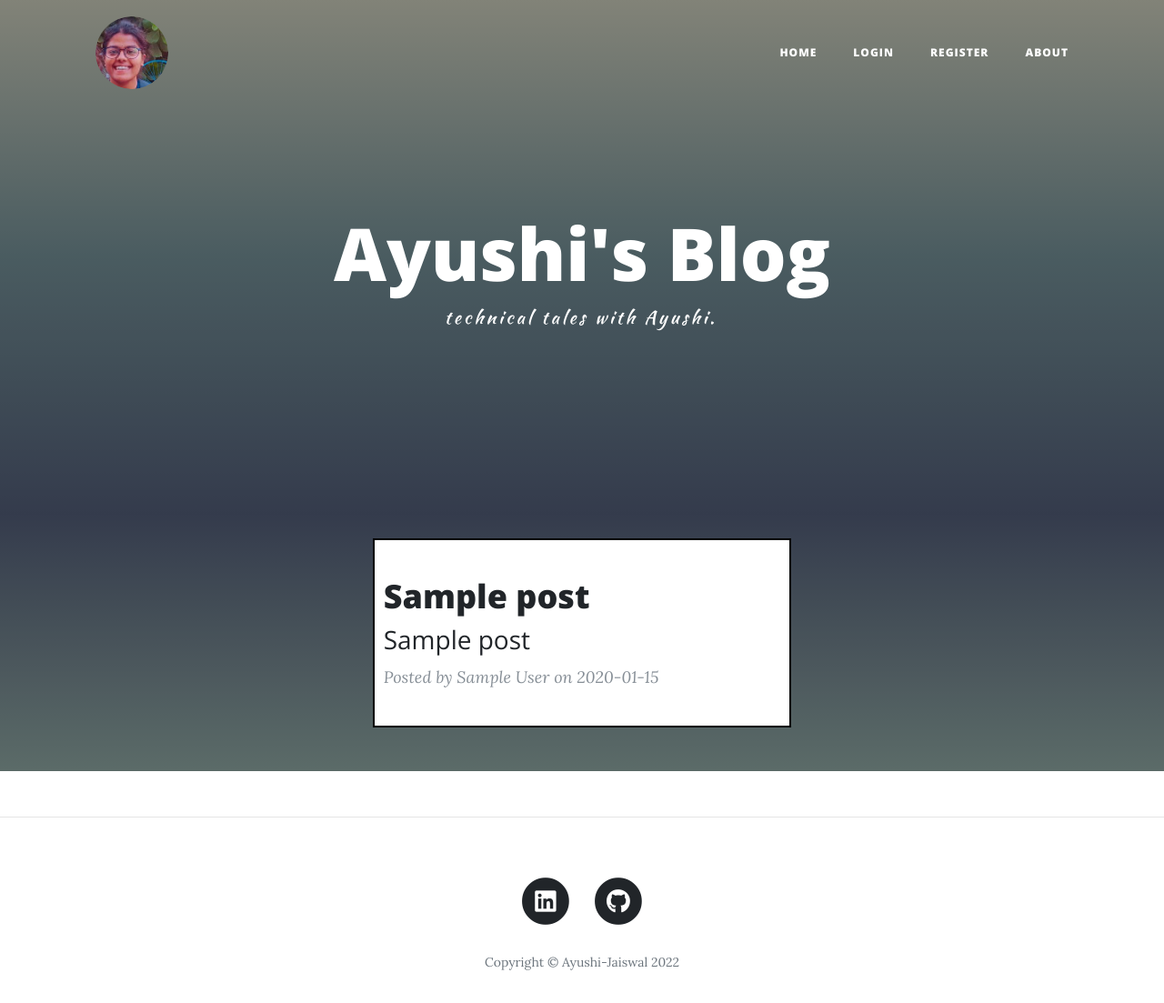
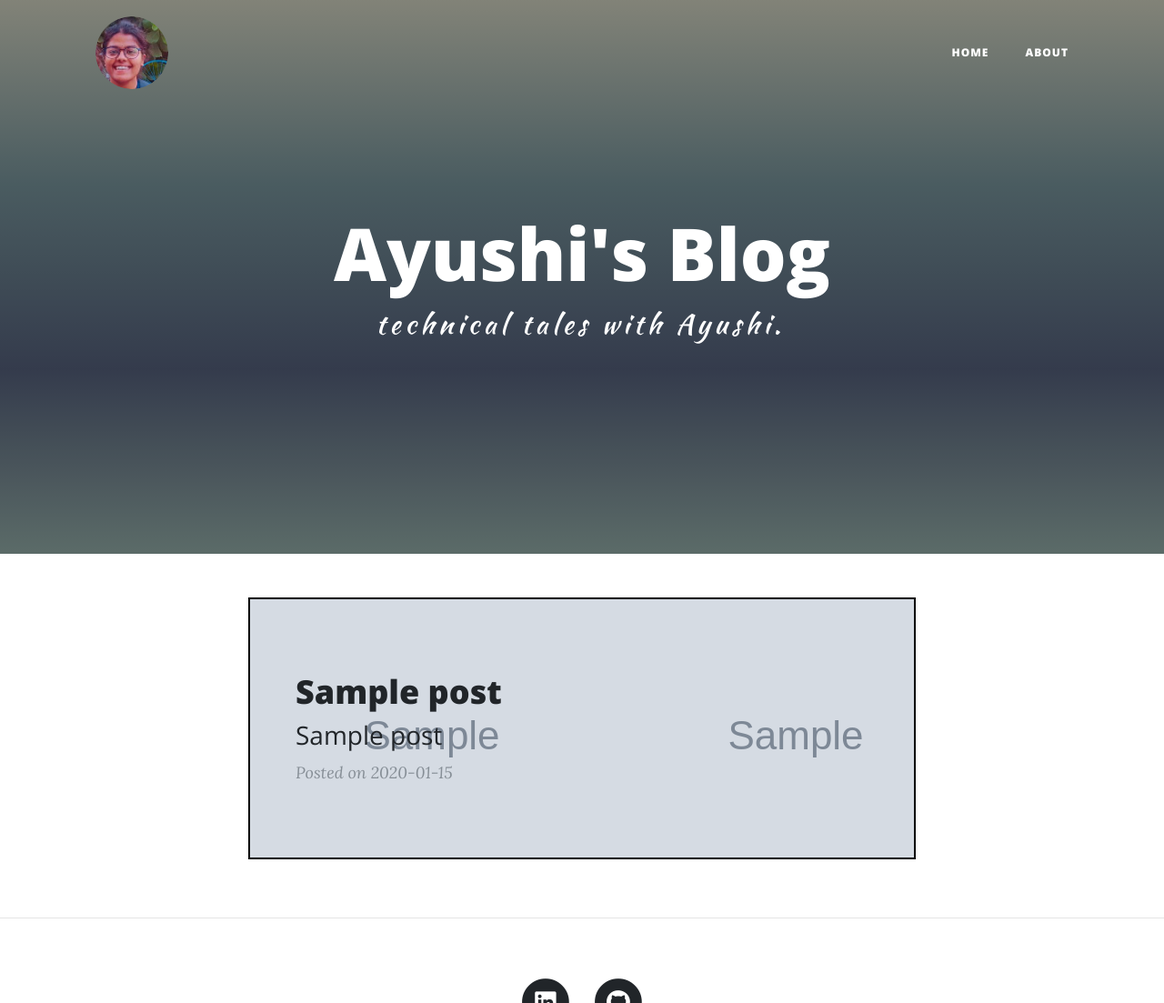
Before and after one commit to ayushi25jaiswal/ayushi-blog, a Flask app: page / in a window 1280 px wide. Shown: the top 1103 px of the page at 91% size. Before the commit the page ends 1067 px from the top, so only its background shows below. Run offline with Flask 2, Linux system fonts and the light colour scheme; tables that the repository leaves empty hold one stand-in row (values such as "Sample post"); grey boxes marked "Sample" are stand-in pictures; some libraries are stand-ins or nearby versions; some web fonts are replaced.

Commit message:
Initial Commit

```diff
--- a/templates/header.html
+++ b/templates/header.html
@@ -44,7 +44,7 @@
           <li class="nav-item">
             <a class="nav-link" href="{{ url_for('get_all_posts') }}">Home</a>
           </li>
-          {% if not current_user.is_authenticated: %}
+          <!-- {% if not current_user.is_authenticated: %}
           <li class="nav-item">
             <a class="nav-link" href="{{ url_for('login') }}">Login</a>
           </li>
@@ -55,7 +55,7 @@
           <li class="nav-item">
             <a class="nav-link" href="{{ url_for('logout') }}">Log Out</a>
           </li>
-          {% endif %}
+          {% endif %} -->
           <li class="nav-item">
             <a class="nav-link" href="{{ url_for('about') }}">About</a>
           </li>
--- a/templates/index.html
+++ b/templates/index.html
@@ -9,15 +9,22 @@
           <div class="site-heading" >
             <div class="typewriter" style="padding: 30px;">
             <h1>Ayushi's Blog</h1>
-            <p  style="font-family: 'Kaushan Script', cursive;">technical  tales  with  Ayushi.</p>
+            <p  style="font-family: 'Kaushan Script', cursive; font-size: 30px;">technical  tales  with  Ayushi.</p>
               </div>
           </div>
+
+          </div>
+        </div>
+      </div>
+    </div>
+  </header>
+
               <!-- Main Content -->
               <div class="container">
                 <div class="row">
                   <div class="col-lg-8 col-md-10 mx-auto" >
                     {% for post in all_posts %}
-        <div class="post-preview"  style="background-color:white;outline-style: solid; outline: 2px solid black;padding: 10px;margin-bottom: 50px; ">
+                    <div class="post-preview"  style="background-image:url('{{post.img_url}}'); background-color:black; outline-style: solid; outline: 2px solid black;padding: 50px;margin-bottom: 50px; " >
                       <a href="{{ url_for('show_post', post_id=post.id) }}">
                         <h2 class="post-title">
                           {{post.title}}
@@ -26,8 +33,7 @@
                           {{post.subtitle}}
                         </h3>
                       </a>
-          <p class="post-meta">Posted by
-            {{post.author.name}}
+                      <p class="post-meta">Posted
                         on {{post.date}}
                         {% if current_user.id == 1: %}
                         <a href="{{url_for('delete_post', post_id=post.id) }}">✘</a>
@@ -38,11 +44,6 @@
                   </div>
                 </div>
               </div>
-          </div>
-        </div>
-      </div>
-    </div>
-  </header>
 
 
 
--- a/templates/post.html
+++ b/templates/post.html
@@ -39,7 +39,7 @@
 
                 <!--           Comments Area -->
 
-                {{ ckeditor.load() }}
+                <!-- {{ ckeditor.load() }}
                 {{ ckeditor.config(name='comment_text') }}
                 {{ wtf.quick_form(form, novalidate=True, button_map={"submit": "primary"}) }}
 
@@ -59,7 +59,7 @@
                         </li>
                     </ul>
                     {% endfor %}
-                </div>
+                </div> -->
 
 
             </div>
```
Lines whose indentation alone changed are shown as unchanged.
